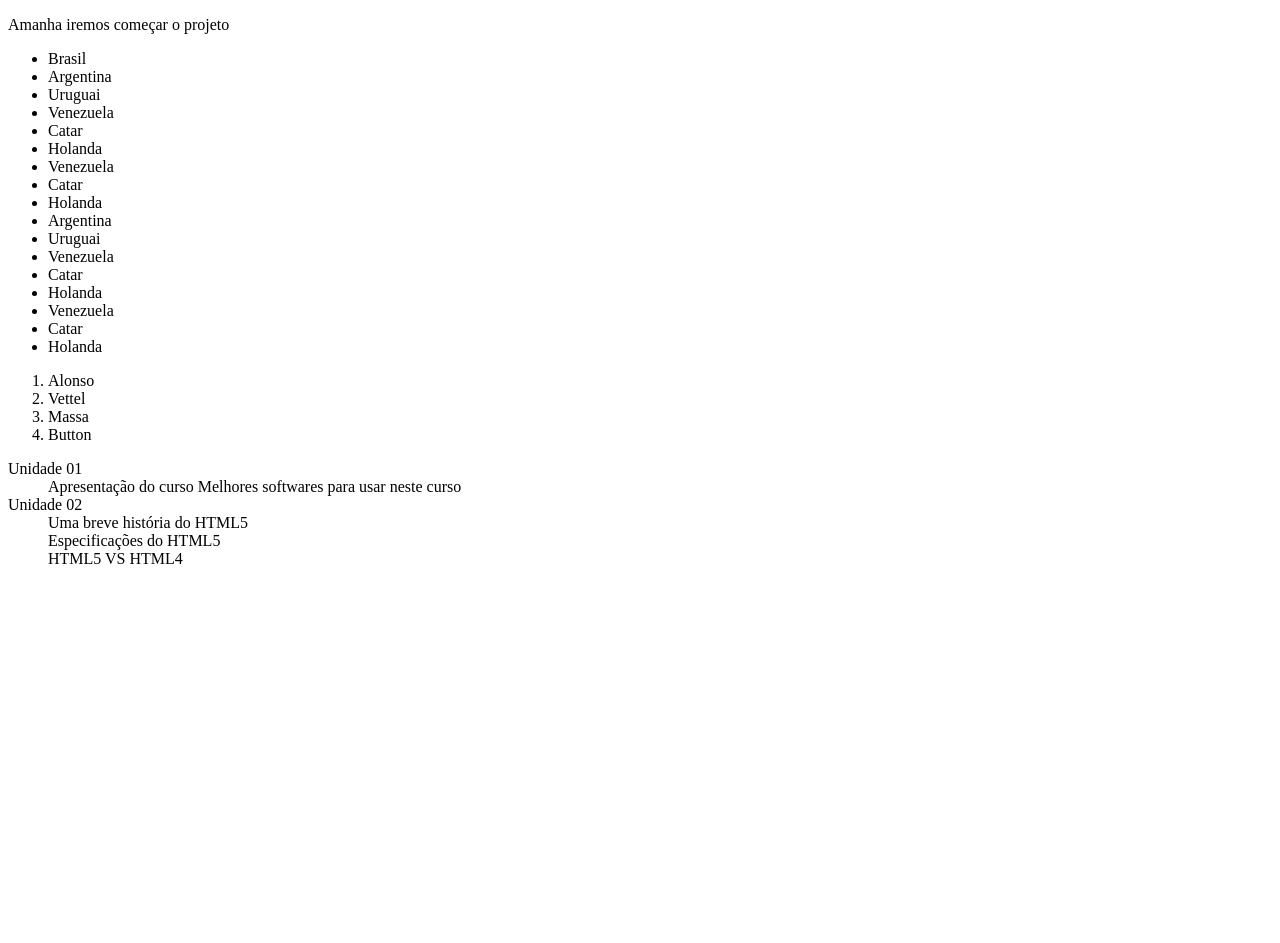
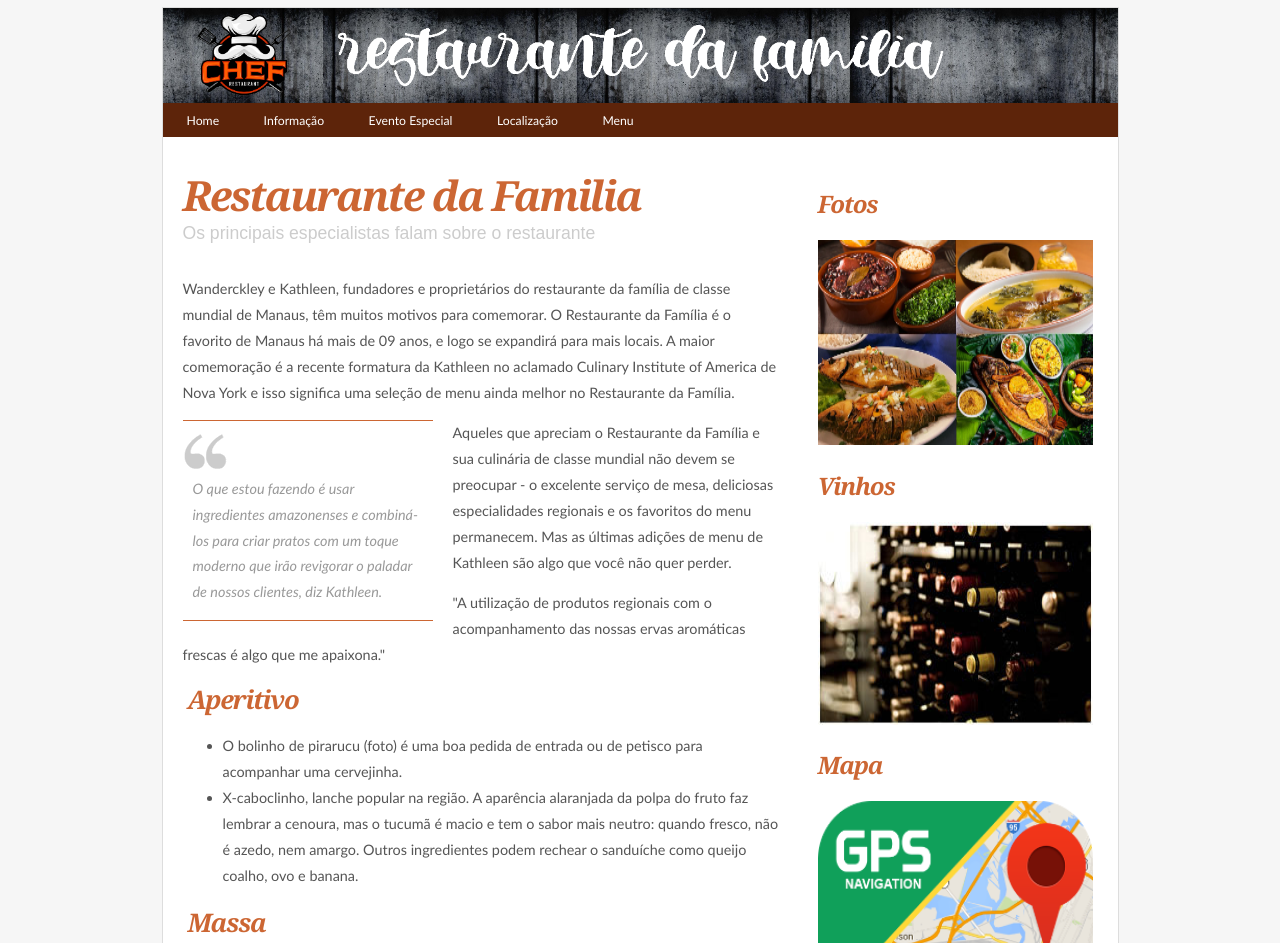
Before and after one commit to WanderckleyOliveira/restaurante_da_familia, a plain HTML site: page assets/index.html in a window 1280 px wide. Shown: the top 943 px of the page. Before the commit the page ends 800 px from the top, so only its background shows below. Drawn offline with Linux system fonts and the light colour scheme.

Commit message:
Reliazação das mudanças do HTML da pagina e atualização do CSS

```diff
--- a/assets/index.html
+++ b/assets/index.html
@@ -1,60 +1,139 @@
 <!doctype html>
 <html lang="pt-br">
+    <head>
+        <meta charset="UTF-8">
+        <title>Cafe Fontenebleu</title>
 
-    <head>
-        <meta charset="utf-8">
-        <title>Curso HTML5 online</title>
+		<style>
+            html { background-color:#F6F6F6 }
+
+            main { width:955px; margin:-1px auto 10px; border:1px solid #ddd; background-color:#FFF; font-family:Arial, Helvetica, sans-serif }
+            header { width:955px; height:95px }
+
+            nav { width: 955px; background-color: #5D240A }
+            nav ul { list-style:none; margin:0; padding:4px }
+            nav ul li { display:inline-block }
+            nav ul li a { font-size: 0.85em; text-decoration: none; color: #FFF; padding: 4px 20px }
+            nav ul li a:hover { background-color: #B4531A }
+
+            article { float:left; margin:30px 20px; width:600px }
+
+            article header hgroup h1 {
+                margin:0;
+            }
+
+            article header hgroup h5 {
+                margin:0; font-size: 1.1em; color:#ccc;
+                font-weight: 100;
+            }
+
+            aside {
+                float:left;
+                width:230px;
+                border-top:1px solid #CC6633;
+                border-bottom:1px solid #CC6633;
+                padding:40px 10px 0;
+                font-style: italic;
+                margin-right: 20px;
+                margin-bottom: 20px;
+                background: url(../imagens/aspas.gif) no-repeat;
+            }
+
+            aside p {
+                color:#999;
+            }
+
+
+            #apoio { float:right; width:300px; margin-top:30px }
+            footer { clear:both; width:700px; margin:0 auto; font-size:0.75em; text-align:center; background-color:#ECECEC; padding:5px }
+
+            h1, h2, h4 { font-family:Georgia, "Times New Roman", Times, serif; color:#C63; font-style:italic; letter-spacing:-0.05em }
+            h1 { font-size:2.6em; margin:0 5px; }
+            h4 { font-size:1.6em; margin:0 5px; }
+            p, li { font-family:"Trebuchet MS", Arial, Helvetica, sans-serif; font-size:0.9em; color:#555; line-height:1.8 }
+        </style>
+
     </head>
 
     <body>
-        <p>Amanha iremos começar o projeto</p>
-		<!-- Lista sem ordem --->
-        <ul>
-        	<li>Brasil</li>
-        	<li>Argentina</li>
-            <li>Uruguai</li>
-            <li>Venezuela</li>
-            <li>Catar</li>
-            <li>Holanda</li>
-            <li>Venezuela</li>
-            <li>Catar</li>
-            <li>Holanda</li>
-            <li>Argentina</li>
-            <li>Uruguai</li>
-            <li>Venezuela</li>
-            <li>Catar</li>
-            <li>Holanda</li>
-            <li>Venezuela</li>
-            <li>Catar</li>
-            <li>Holanda</li>
-        </ul>
-        </ul>
 
-		<!-- Lista em ordem --->
-        <ol>
-        	<li>Alonso</li>
-        	<li>Vettel</li>
-            <li>Massa</li>
-            <li>Button</li>
+        <main>
 
-        </ol>
+            <header>
+                <img src="../imagens/topo_principal.jpg">
+            </header>
 
-		<!-- Lista descriptiva --->
-        <dl>
-			<dt>Unidade 01</dt>
-            <dd>
-            	Apresentação do curso
-                Melhores softwares para usar neste curso
-            </dd>
+            <nav>
+                <ul>
+                  <li><a href="home.html">Home</a></li>
+                  <li><a href="info.html">Informação</a></li>
+                  <li><a href="special-events.html">Evento Especial</a></li>
+                  <li><a href="location.htm">Localização</a></li>
+                  <li><a href="menu.html">Menu</a></li>
 
-            <dt>Unidade 02</dt>
-            <dd>
-            	Uma breve história do HTML5<br>
-                Especificações do HTML5<br>
-                HTML5 VS HTML4<br>
-            </dd>
+                </ul>
+            </nav>
 
-        </dl>
+            <article>
+                <header>
+                    <hgroup>
+                        <h1>Restaurante da Familia</h1>
+                        <h5>Os principais especialistas falam sobre o restaurante</h5>
+                    </hgroup>
+                </header>
+
+                <p>Wanderckley e Kathleen, fundadores e proprietários do restaurante da família de classe mundial de Manaus, têm muitos motivos para comemorar. O Restaurante da Família é o favorito de Manaus há mais de 09 anos, e logo se expandirá para mais locais. A maior comemoração é a recente formatura da Kathleen no aclamado Culinary Institute of America de Nova York e isso significa uma seleção de menu ainda melhor no Restaurante da Família.</p>
+
+                <aside>
+                    <p>
+                    O que estou fazendo é usar ingredientes amazonenses e combiná-los para criar pratos com um toque moderno que irão revigorar o paladar de nossos clientes, diz Kathleen.
+                    </p>
+                </aside>
+
+                <p>Aqueles que apreciam o Restaurante da Família e sua culinária de classe mundial não devem se preocupar - o excelente serviço de mesa, deliciosas especialidades regionais e os favoritos do menu permanecem. Mas as últimas adições de menu de Kathleen são algo que você não quer perder.</p>
+                <p>&quot;A utilização de produtos regionais com o acompanhamento das nossas ervas aromáticas frescas é algo que me apaixona.&quot;</p>
+
+                <h4>Aperitivo</h4>
+                <ul>
+                    <li>O bolinho de pirarucu (foto) é uma boa pedida de entrada ou de petisco para acompanhar uma cervejinha.</li>
+                    <li>X-caboclinho, lanche popular na região. A aparência alaranjada da polpa do fruto faz lembrar a cenoura, mas o tucumã é macio e tem o sabor mais neutro: quando fresco, não é azedo, nem amargo. Outros ingredientes podem rechear o sanduíche como queijo coalho, ovo e banana.</li>
+                </ul>
+
+                <h4>Massa</h4>
+                <ul>
+                    <li>Carbonara de camarão com fettuccine e molho feito com gema de ovo, queijo parmesão, creme de leite fresco, pimenta do reino, bacon e finalizado com farofa crocante de panko.</li>
+                    <li>&quot;400g de medalhões de Filé Mignon&quot; envolvidos com bacon com molho funghi acompanhado de fettuccine com molho Alfredo preparado com creme de leite fresco.</li>
+                    <li>Camarões salteados na cebola e alho, com molho leve de abóbora, leite de coco, tomate em cubos, lascas de coco, coentro e cebolinha. Acompanha baião de dois com carne seca, bacon, cebola roxa, queijo coalho, pimenta biquinho e nata fresca.</li>
+                </ul>
+                <h4>Prato principal</h4>
+                <ul>
+                    <li>O Famoso Tambaqui de Banda é assado na brasa e sem espinhas. Acompanha baião de dois ou arroz, farofa ou fainha ovinha e vinagrete.</li>
+                    <li>Tucunaré, espécie de peixe que se torna um ingrediente versátil e muito saboroso, usado em caldeiradas ou servido frito, à milanesa.</li>
+                    <li>Pato no tucupi. Um dos pratos locais favoritos (especialmente durante as férias), o pato servido no molho de tucupi possui sabor exótico. É torrado, ralado e cozido com alho, chicória, manjericão e tucupi e depois servido com arroz com pimenta e um toque de farinha de mandioca.</li>
+                </ul>
+            </article>
+
+            <div id="apoio">
+
+                <section class="fotos_apoio">
+                    <h2>Fotos</h2>
+                    <img src="../imagens/pratos (2).jpg" width="275" height="205" />
+                </section>
+
+                <section class="fotos_apoio">
+                    <h2>Vinhos</h2>
+                    <img src="../imagens/vinhos.jpg" width="275" height="203" />
+                </section>
+
+                <section class="fotos_apoio">
+                    <h2>Mapa</h2>
+                    <img src="../imagens/mapa_oficial.png" width="275" height="299" />
+                </section>
+            </div>
+
+            <footer>Restaurante da Família - Av. Grande Circular, 187 - Manaus-AM</footer>
+
+        </main>
     </body>
 
 </html>
```
Also changed, not shown: index.html (deleted, +0 -44 lines), imagens/aspas.gif (added), imagens/mapa_oficial.png (added), imagens/pratos (2).jpg (added), imagens/topo_principal.jpg (added), imagens/vinhos.jpg (added), img/png-clipart-football-player-graphics-illustration-coaching-sports-equipment-shoe.png (deleted), img/png-transparent-football-player-brazil-national-football-team-world-cup-painting-canvas-drawing-yellow-line.png (deleted).
